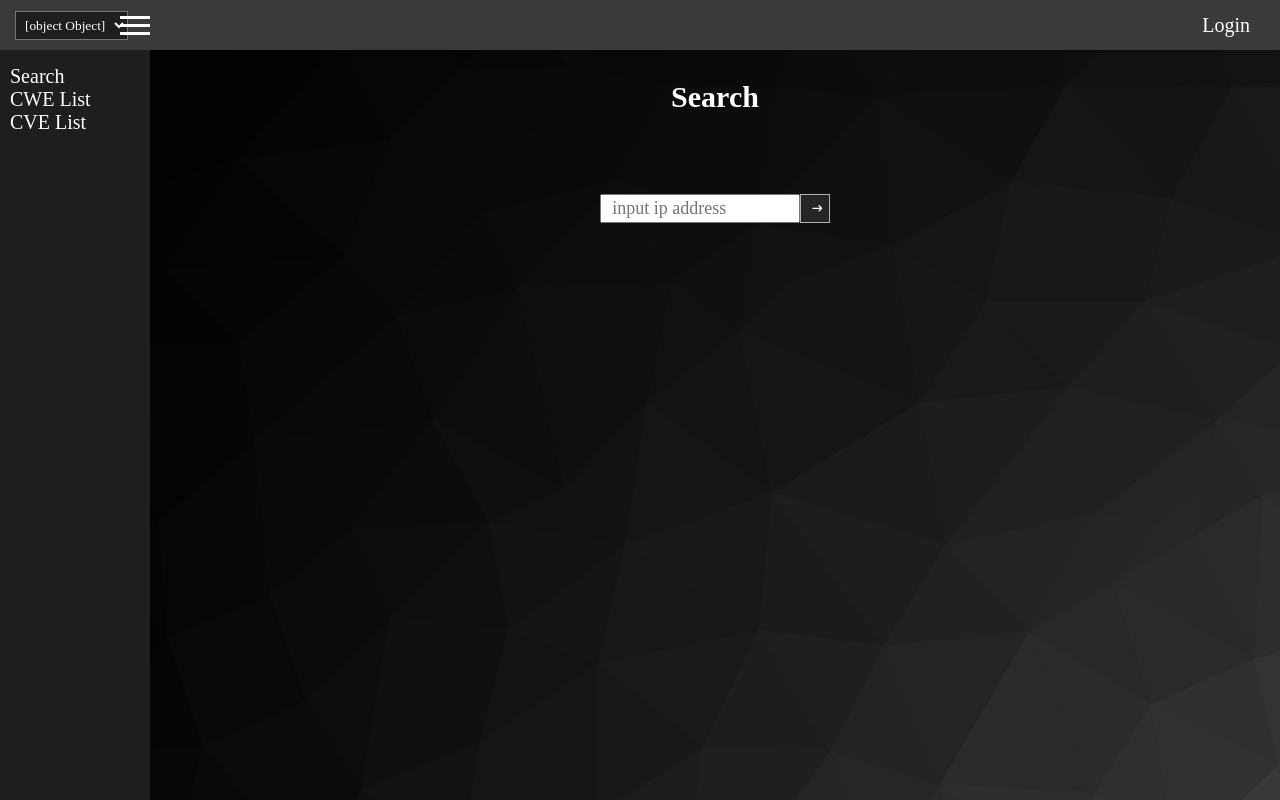
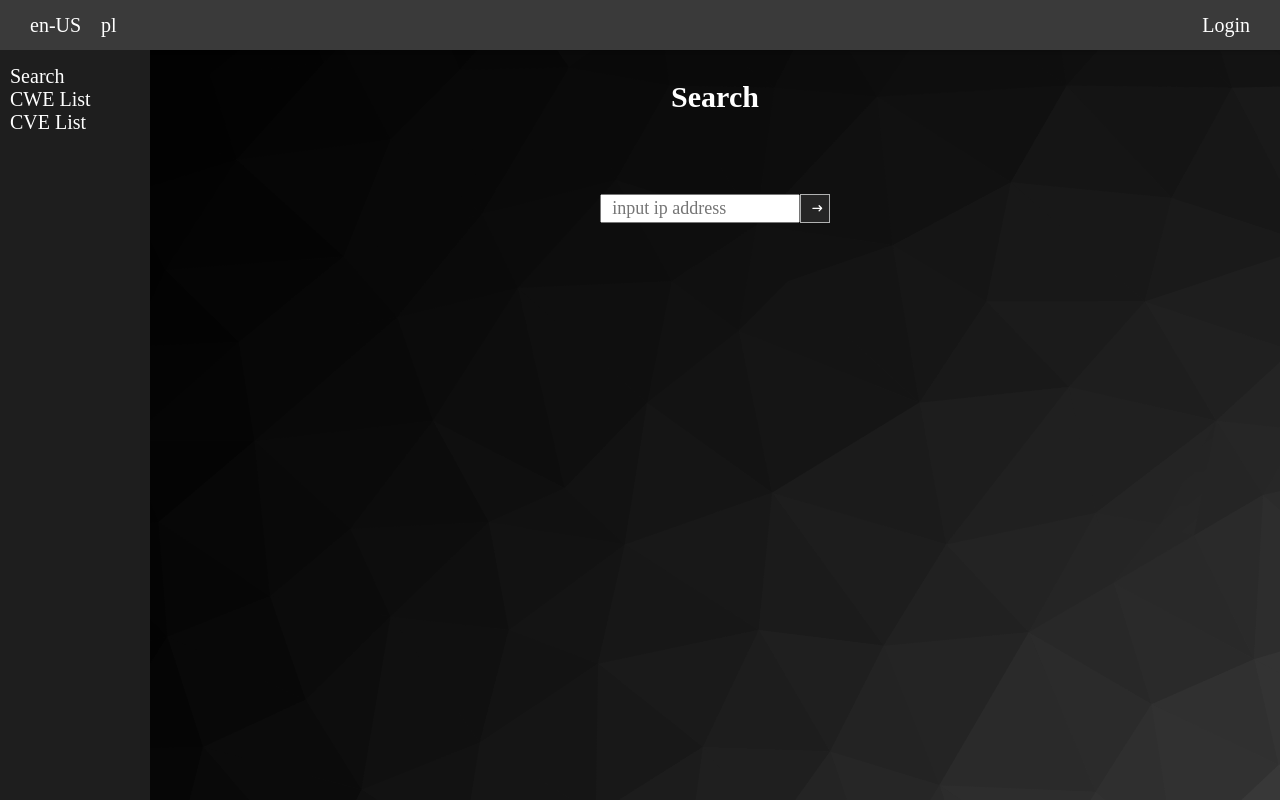
Before and after one commit to KTZgraph/sarenka-osint, a Next.js app: page / in a window 1280 px wide. Built offline with nearby package versions, Linux system fonts and the light colour scheme; no server answers.

Commit message:
linki do zmiany języków

```diff
--- a/components/layout/main-menu.js
+++ b/components/layout/main-menu.js
@@ -5,12 +5,11 @@ function MainMenu() {
   return (
     <nav className={classes.sidebar}>
       {/* Hamburger menu */}
-      <div className={classes.hamburgerMenu}>
-          {/* wiele klas */}
+      {/* <div className={classes.hamburgerMenu}>
           <div className={[classes.line, classes.line1].join(" ")}></div>
           <div className={[classes.line, classes.line2].join(" ")}></div>
           <div className={[classes.line, classes.line3].join(" ")}></div>
-      </div>
+      </div> */}
 
       <ul className={classes.list}>
       <li className={classes.item}>
--- a/components/layout/main-navigation.js
+++ b/components/layout/main-navigation.js
@@ -1,8 +1,12 @@
 import Link from "next/link";
+import { useRouter } from "next/router";
 import { useSession, signOut } from "next-auth/client";
 import classes from "./main-navigation.module.css";
 
 function MainNavigation() {
+  // do zmiany języka
+  let router = useRouter();
+
   const [session, loading] = useSession();
 
   function logoutHandler() {
@@ -17,14 +21,24 @@ function MainNavigation() {
       <Link href="/">
         <a>
           <div className={classes.languages}>
-            <select>
+            <ul>
+              {router.locales.map((locale) => (
+                <li key={locale}>
+                  <Link href={router.asPath} locale={locale}>
+                    <a>{locale}</a>
+                  </Link>
+                </li>
+              ))}
+            </ul>
+
+            {/* <select>
               <option>
                 <span>EN</span>
               </option>
               <option>
                 <span>PL</span>
               </option>
-            </select>
+            </select> */}
           </div>
         </a>
       </Link>
--- a/next.config.js
+++ b/next.config.js
@@ -3,9 +3,14 @@ require("dotenv").config(); //zmienne z pliku .env
 const { PHASE_DEVELOPMENT_SERVER } = require("next/constants");
 
 module.exports = (phase) => {
+  // credentiale do bazy danych z pliku ./.env
   if (phase === PHASE_DEVELOPMENT_SERVER) {
     //gdy jesteśmy w developerskim serwerze
     return {
+      i18n: {
+        locales: ["en-US", "pl"],
+        defaultLocale: "en-US",
+      },
       reactStrictMode: true,
       env: {
         mongodb_username: process.env.MONGODB_USERNAME_DEV,
@@ -18,6 +23,10 @@ module.exports = (phase) => {
 
   // gdy jestesmy w produckji - testowe haskio
   return {
+    i18n: {
+      locales: ["en-US", "pl"],
+      defaultLocale: "en-US",
+    },
     reactStrictMode: true,
     env: {
       mongodb_username: process.env.MONGODB_USERNAME_PROD,
```
Also changed, not shown: 1 other file (tests, documents, lock files or other folders).
